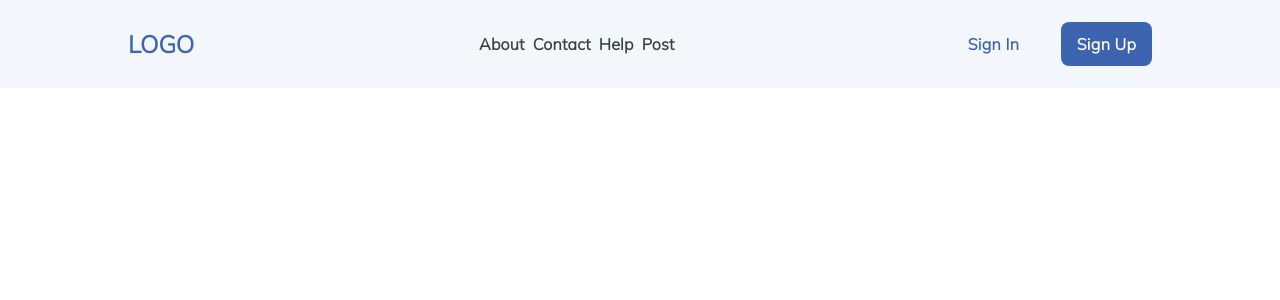
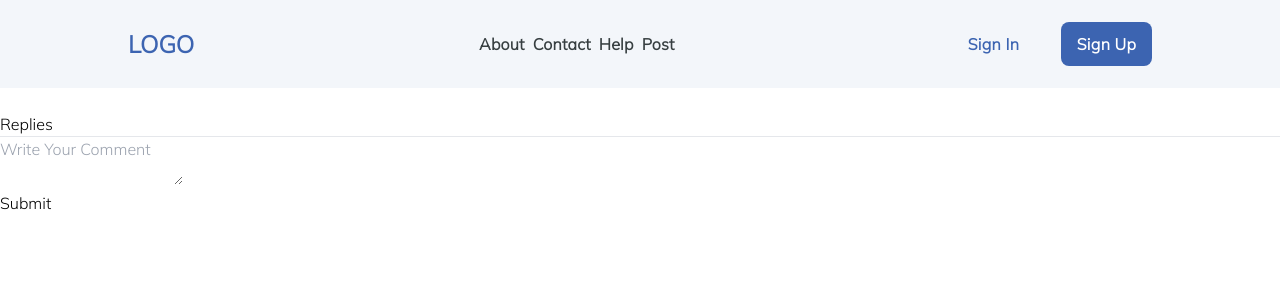
Before and after one commit to WCS-DLC-Bitcoin-Fake-News/front-end, a React (Create React App) app: page /comments in a window 1280 px wide. Shown: the top 300 px of the page. Built offline with nearby package versions, Linux system fonts and the light colour scheme.

Commit message:
basic comment section created

```diff
--- a/package.json
+++ b/package.json
@@ -7,11 +7,13 @@
     "@testing-library/jest-dom": "^5.11.4",
     "@testing-library/react": "^11.1.0",
     "@testing-library/user-event": "^12.1.10",
+    "antd": "^4.16.6",
     "axios": "^0.21.1",
     "react": "^17.0.2",
     "react-dom": "^17.0.2",
     "react-icons": "^4.2.0",
     "react-quill": "^1.3.5",
+    "react-redux": "^7.2.4",
     "react-router-dom": "^5.2.0",
     "react-scripts": "4.0.3",
     "web-vitals": "^1.0.1"
--- a/src/App.js
+++ b/src/App.js
@@ -8,6 +8,7 @@ import Help from "./pages/Help";
 import Signup from "./pages/Signup";
 import Signin from "./pages/Signin";
 import PostEditor from "./components/PostEditor";
+import CommentField from "./components/CommentField";
 
 function App() {
   return (
@@ -22,6 +23,7 @@ function App() {
         <Route exact path="/post" component={PostEditor} />
         <Route exact path="/signup" component={Signup} />
         <Route exact path="/signin" component={Signin} />
+        <Route exact path="/comments" component={CommentField} />
       </Switch>
     </Router>
   );
--- /dev/null
+++ b/src/components/CommentField.js
@@ -0,0 +1,34 @@
+import React, { useState } from "react";
+import { Button, Input } from "antd";
+import axios from "axios";
+const { TextArea } = Input;
+
+function CommentField() {
+  const [Comment, SetComment] = useState("");
+  const handleChange = (e) => {
+    SetComment(e.currentTarget.value);
+  };
+  const onSubmit = (e) => {
+    e.preventDefault();
+  };
+  return (
+    <div>
+      <br />
+      <p> Replies</p>
+      <hr />
+      {/* Comment List*/}
+      {/* Root Comment Form */}
+      <form onSubmit={onSubmit}>
+        <TextArea
+          onChange={handleChange}
+          value={Comment}
+          placeholder="Write Your Comment"
+        />
+        <br />
+        <Button>Submit</Button>
+      </form>
+    </div>
+  );
+}
+
+export default CommentField;
```
Also changed, not shown: src/pages/Landing.js (+5 -6 lines), 1 other file (tests, documents, lock files or other folders).
